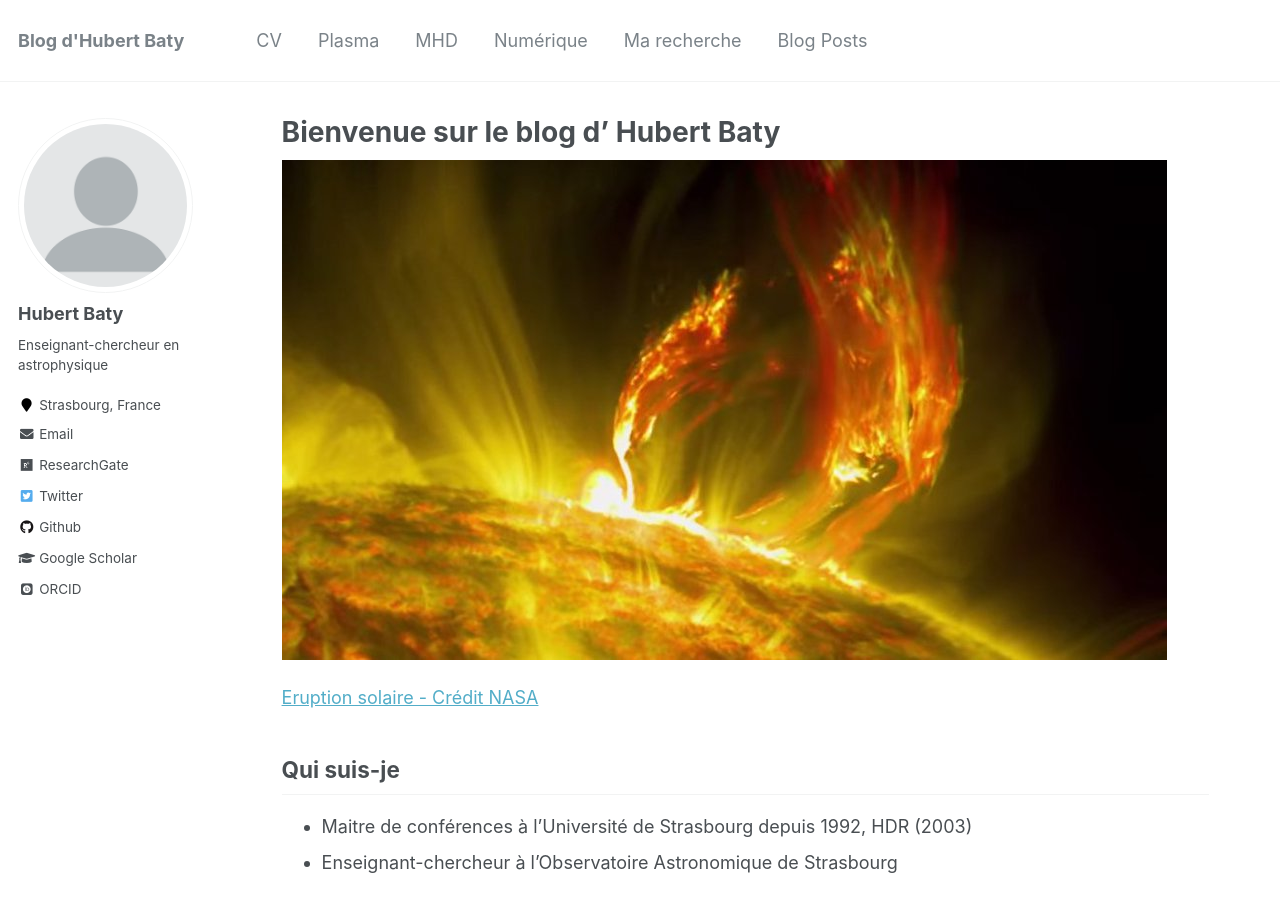
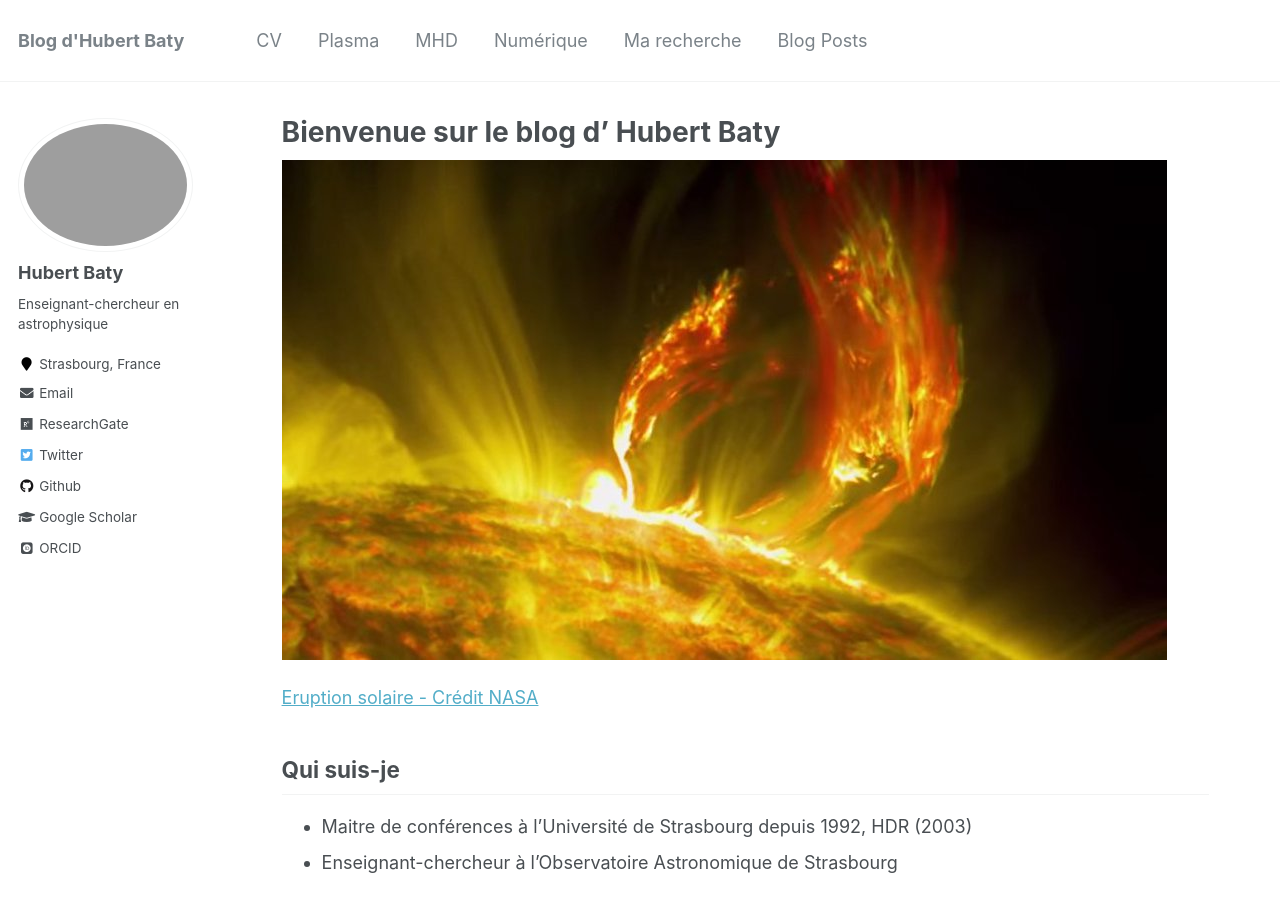
Before and after one commit to hubertbaty/hubertbaty.github.io, a Jekyll site: the page built from _pages/about.md, in a window 1280 px wide and 900 px high. Built offline with Jekyll 4.4.1, drawn with Linux system fonts in a browser that asks for light colours; some web fonts are replaced.

Commit message:
Update _config.yml

```diff
--- a/_config.yml
+++ b/_config.yml
@@ -80,7 +80,7 @@ analytics:
 # Site Author
 author:
   name             : "Hubert Baty"
-  avatar           : "profile.png"
+  avatar           : "H.JPG"
   bio              : "Enseignant-chercheur en astrophysique"
   location         : "Strasbourg, France"
   employer         :
```
